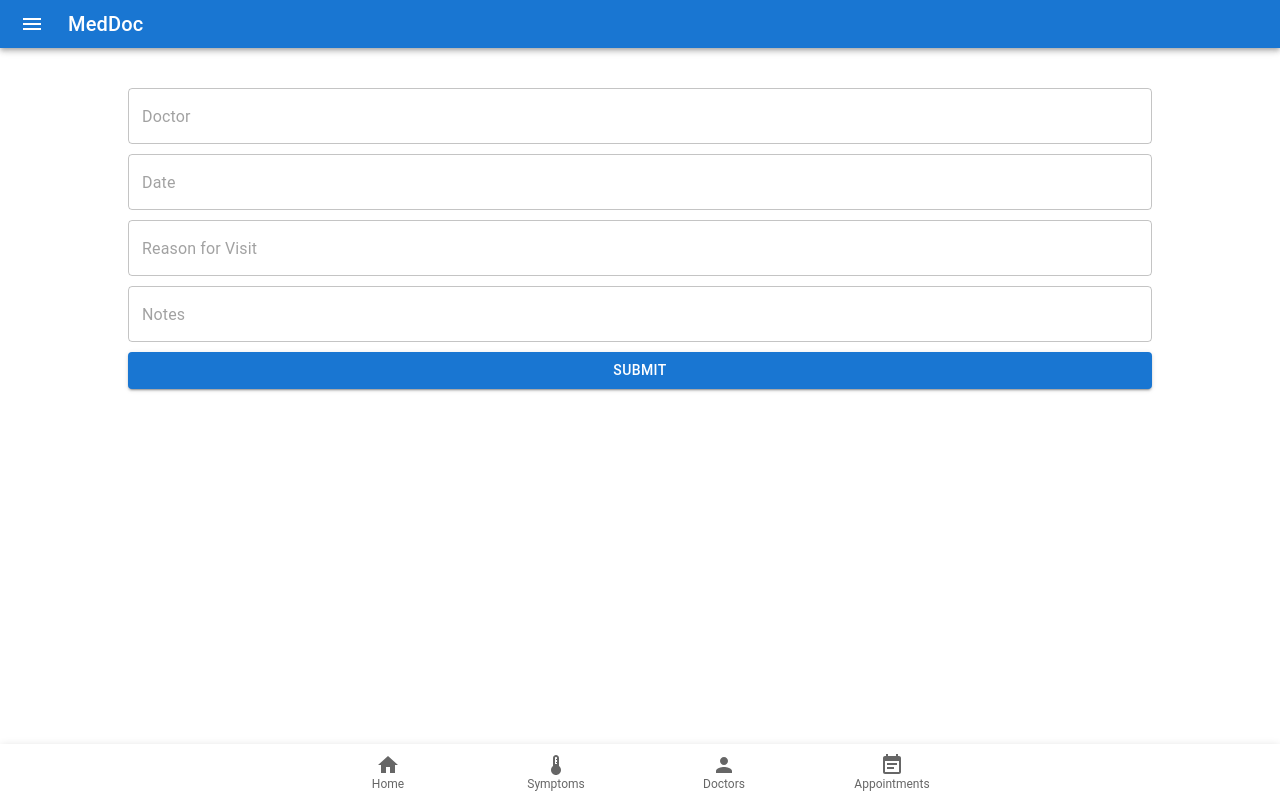
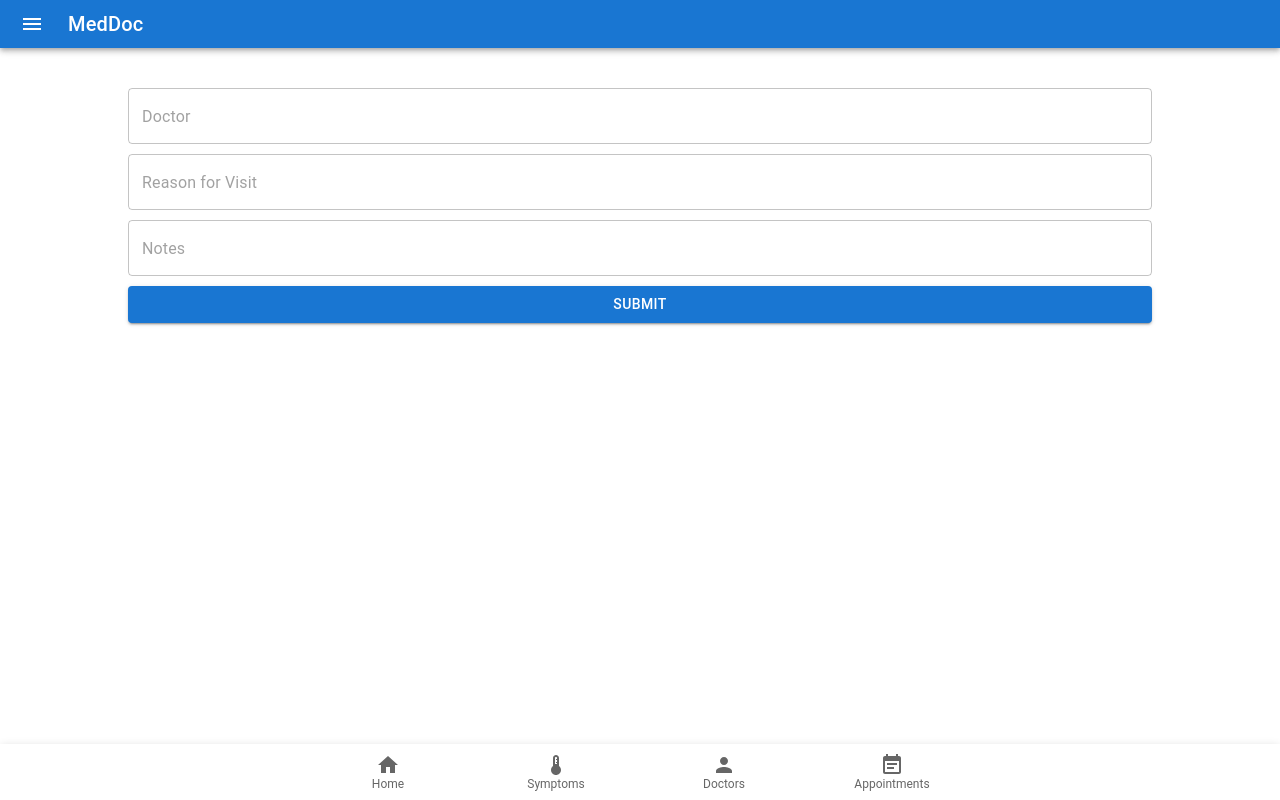
Before and after one commit to ankestein/medical-documentation, a React (Create React App) app in the folder frontend/: page /new-appointment in a window 1280 px wide. Built offline with nearby package versions, Linux system fonts and the light colour scheme.

Commit message:
Fix DatePicker and reasonForVisit in NewAppointment.js
Add handleDateChange method, install moment, fix initialAppointment

```diff
--- a/frontend/package.json
+++ b/frontend/package.json
@@ -12,6 +12,7 @@
 		"@testing-library/user-event": "^12.8.3",
 		"axios": "^0.24.0",
 		"date-fns": "^2.25.0",
+		"moment": "^2.29.1",
 		"react": "^17.0.2",
 		"react-dom": "^17.0.2",
 		"react-router-dom": "^5.3.0",
--- a/frontend/src/pages/NewAppointment.js
+++ b/frontend/src/pages/NewAppointment.js
@@ -1,17 +1,15 @@
-import {
-	Button,
-	TextField,
-} from '@mui/material';
+import {Button, TextField} from '@mui/material';
 import {useState} from 'react';
 import {submitAppointment} from '../service/AppointmentApiService';
 import styled from 'styled-components/macro';
 import AdapterDateFns from '@mui/lab/AdapterDateFns';
 import {DatePicker, LocalizationProvider} from '@mui/lab';
+import moment from 'moment';
 
 export default function NewAppointment() {
 	const initialAppointment = {
 		doctor: '',
-		date: '',
+		date: null,
 		reasonForVisit: '',
 		notes: '',
 	};
@@ -25,11 +23,16 @@ export default function NewAppointment() {
 		});
 	};
 
+	const handleDateChange = (inputDate) => {
+		const formattedDate = moment(inputDate, 'YYYY-MM-DD').format('LL');
+		setNewAppointment({
+			...newAppointment,
+			date: formattedDate,
+		});
+	};
+
 	const handleSubmit = (event) => {
 		event.preventDefault();
-		if (!newAppointment) {
-			return;
-		}
 		submitAppointment(newAppointment).catch(console.error);
 		setNewAppointment(initialAppointment);
 	};
@@ -46,20 +49,12 @@ export default function NewAppointment() {
 					onChange={handleChange}
 				/>
 
-				<TextField
-					variant='outlined'
-					value={newAppointment.date}
-					placeholder='Date'
-					required={true}
-					name='date'
-					onChange={handleChange}
-				/>
-
 				<LocalizationProvider dateAdapter={AdapterDateFns}>
 					<DatePicker
 						label='Date'
 						value={newAppointment.date}
-						onChange={handleChange}
+						onChange={handleDateChange}
+						name='date'
 						renderInput={(params) => <TextField {...params} />}
 					/>
 				</LocalizationProvider>
@@ -68,8 +63,8 @@ export default function NewAppointment() {
 					variant='outlined'
 					value={newAppointment.reasonForVisit}
 					placeholder='Reason for Visit'
-					required={true}
-					name='reason'
+					required={false}
+					name='reasonForVisit'
 					onChange={handleChange}
 				/>
 
```
Also changed, not shown: 1 other file (tests, documents, lock files or other folders).
